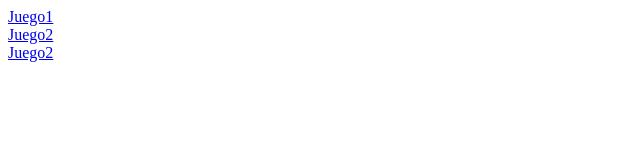
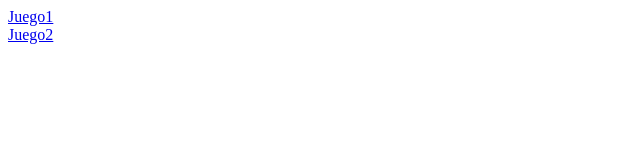
Before and after one commit to Balarax/Juegos, a plain HTML site: page index.html in a window 1280 px wide. Shown: the full height of the page, 0-640 px from the left. Drawn offline with Linux system fonts and the light colour scheme.

Commit message:
version 1.0

```diff
--- a/index.html
+++ b/index.html
@@ -9,7 +9,6 @@
 <body>
     <a href="juego1.html">Juego1</a><br>
     <a href="juego2.html">Juego2</a><br>
-    <a href="juego2.html">Juego2</a><br>
 
 </body>
 </html>
```
